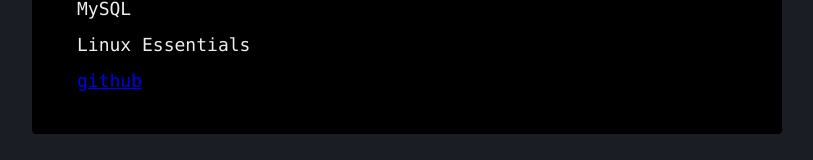
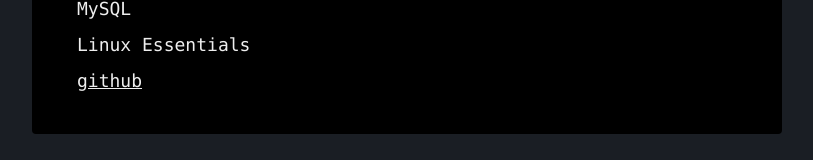
Before and after one commit to git-cardoso/pr0m3theus.github.io, a plain HTML site: page index.html in a window 1280 px wide. Shown: the part 484-644 px from the top of the page, without its empty margins (233-1046 px from the left). Drawn offline with Linux system fonts and the light colour scheme.

Commit message:
Update style.css
up1

```diff
--- a/css/style.css
+++ b/css/style.css
@@ -33,6 +33,13 @@
     width: 100%;
     text-align: center;
 }
+
+a:-webkit-any-link {
+    color: #eee;
+    cursor: pointer;
+    text-decoration: underline;
+}
+
 [cmd] {
     display: block;
     line-height: 2;
```
